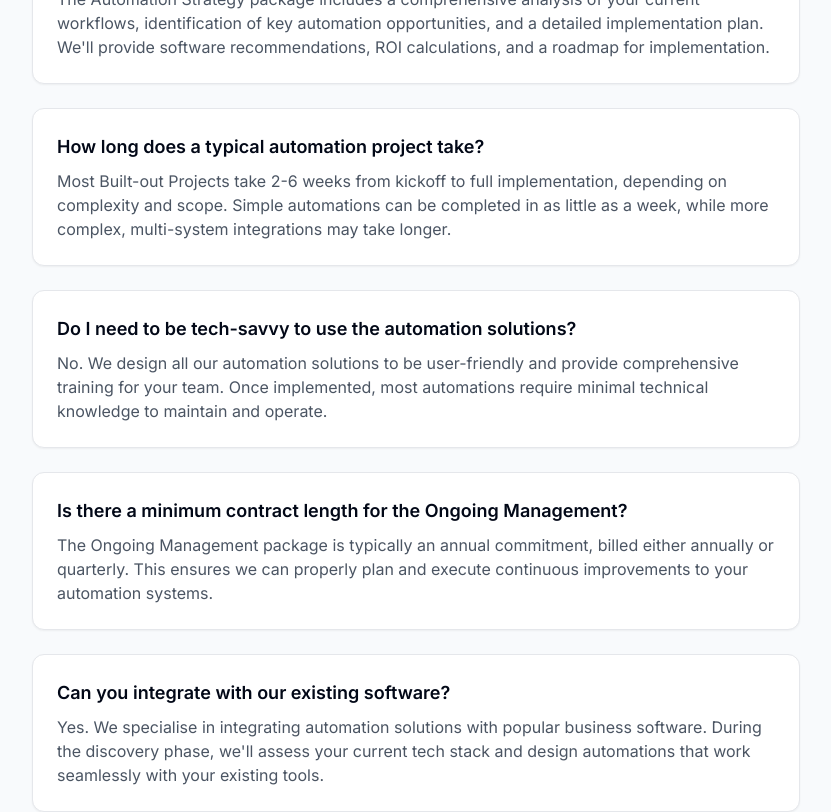
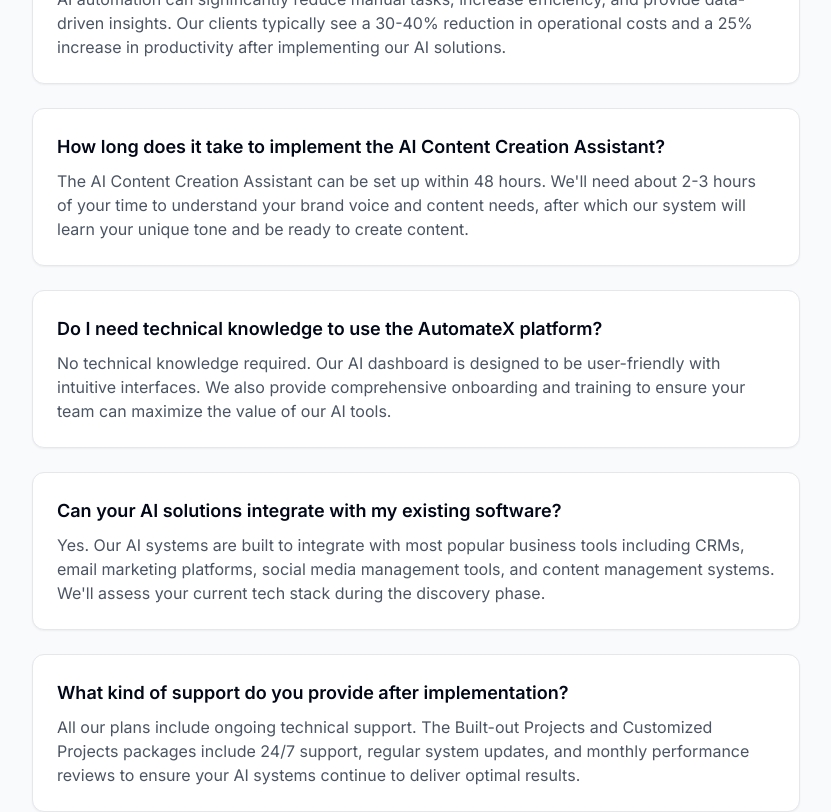
Before and after one commit to ZhuyuNtzh/deep-blue-flow-45, a React (Vite) app: page /pricing in a window 1280 px wide. Shown: the part 2120-2932 px from the top of the page, without its empty margins (224-1055 px from the left). Built offline with nearby package versions, Linux system fonts and the light colour scheme.

Commit message:
Update FAQ section
Update frequently asked questions to reflect the services.

```diff
--- a/src/pages/Pricing.tsx
+++ b/src/pages/Pricing.tsx
@@ -65,24 +65,24 @@ const Pricing = () => {
 
   const faqs = [
     {
-      question: "What's included in the Automation Strategy package?",
-      answer: "The Automation Strategy package includes a comprehensive analysis of your current workflows, identification of key automation opportunities, and a detailed implementation plan. We'll provide software recommendations, ROI calculations, and a roadmap for implementation."
+      question: "How can AI automation benefit my business?",
+      answer: "AI automation can significantly reduce manual tasks, increase efficiency, and provide data-driven insights. Our clients typically see a 30-40% reduction in operational costs and a 25% increase in productivity after implementing our AI solutions."
     },
     {
-      question: "How long does a typical automation project take?",
-      answer: "Most Built-out Projects take 2-6 weeks from kickoff to full implementation, depending on complexity and scope. Simple automations can be completed in as little as a week, while more complex, multi-system integrations may take longer."
+      question: "How long does it take to implement the AI Content Creation Assistant?",
+      answer: "The AI Content Creation Assistant can be set up within 48 hours. We'll need about 2-3 hours of your time to understand your brand voice and content needs, after which our system will learn your unique tone and be ready to create content."
     },
     {
-      question: "Do I need to be tech-savvy to use the automation solutions?",
-      answer: "No. We design all our automation solutions to be user-friendly and provide comprehensive training for your team. Once implemented, most automations require minimal technical knowledge to maintain and operate."
+      question: "Do I need technical knowledge to use the AutomateX platform?",
+      answer: "No technical knowledge required. Our AI dashboard is designed to be user-friendly with intuitive interfaces. We also provide comprehensive onboarding and training to ensure your team can maximize the value of our AI tools."
     },
     {
-      question: "Is there a minimum contract length for the Ongoing Management?",
-      answer: "The Ongoing Management package is typically an annual commitment, billed either annually or quarterly. This ensures we can properly plan and execute continuous improvements to your automation systems."
+      question: "Can your AI solutions integrate with my existing software?",
+      answer: "Yes. Our AI systems are built to integrate with most popular business tools including CRMs, email marketing platforms, social media management tools, and content management systems. We'll assess your current tech stack during the discovery phase."
     },
     {
-      question: "Can you integrate with our existing software?",
-      answer: "Yes. We specialise in integrating automation solutions with popular business software. During the discovery phase, we'll assess your current tech stack and design automations that work seamlessly with your existing tools."
+      question: "What kind of support do you provide after implementation?",
+      answer: "All our plans include ongoing technical support. The Built-out Projects and Customized Projects packages include 24/7 support, regular system updates, and monthly performance reviews to ensure your AI systems continue to deliver optimal results."
     }
   ];
 
```
